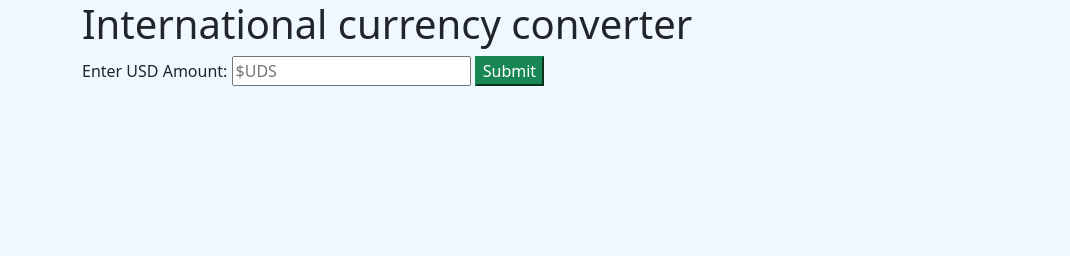
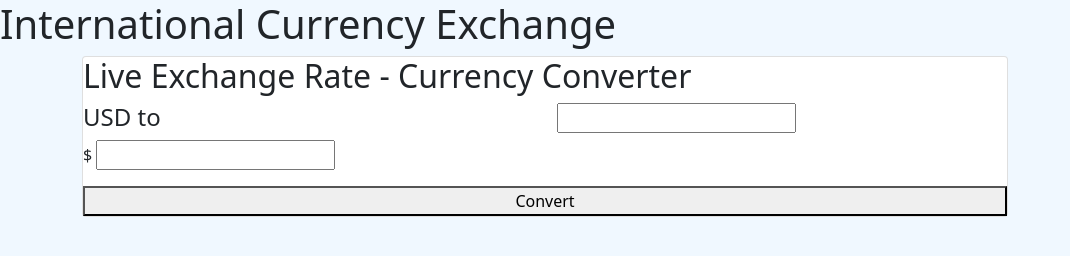
Before and after one commit to keidsiri/Currency-Exchanger, a website built with webpack: page src/index.html in a window 1280 px wide. Shown: the whole page, without its empty margins (0-1070 px from the left). Built offline with nearby package versions, Linux system fonts and the light colour scheme.

Commit message:
Update index.html

```diff
--- a/src/index.html
+++ b/src/index.html
@@ -4,12 +4,37 @@
   <title>Currency Exchanger</title>
 </head>
 <body>
+  <div class="head">
+    <h1>International Currency Exchange</h1>
+  </div>
   <div class="container">
-    <h1>International currency converter</h1>
-    <label for="number">Enter USD Amount:</label>
-    <input id="number" type="number" step=0.01 placeholder="$UDS">
-    <button class="btn-success" id="currencyConvert">Submit</button>
-    <div class="showConvert"></div>
+    <div class="row">
+      <div class="col col-10">
+        <div class="card">
+          <h2>Live Exchange Rate - Currency Converter</h2>
+          <div class="row">
+            <div class="col col1">
+              <h4>USD to </h4>
+            </div>
+            <div class="col col2">
+              <input type="text" name="input" id="code" type="text">
+            </div>
+          </div>
+
+          <div class="row">
+            <div class="col col1">
+              <p>$
+                <input type="number" id="number">
+              </p>
+            </div>
+            <div class="col col2" id="showRate"></div>
+          </div>
+          <button type="button" id="convert2">Convert</button>
+        </div>
+
+      </div>
+    </div>
+
   </div>
 </body>
 </html>
```
